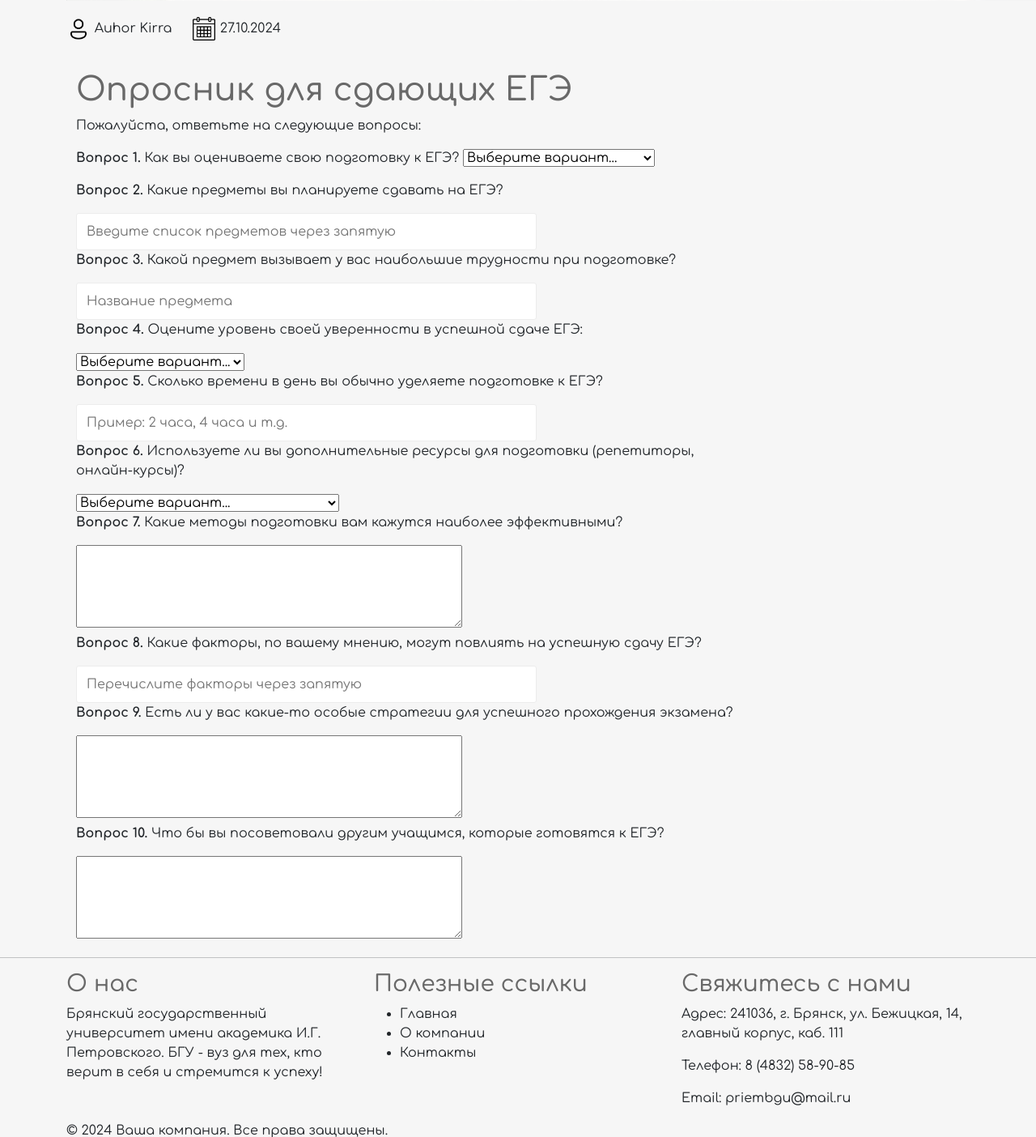
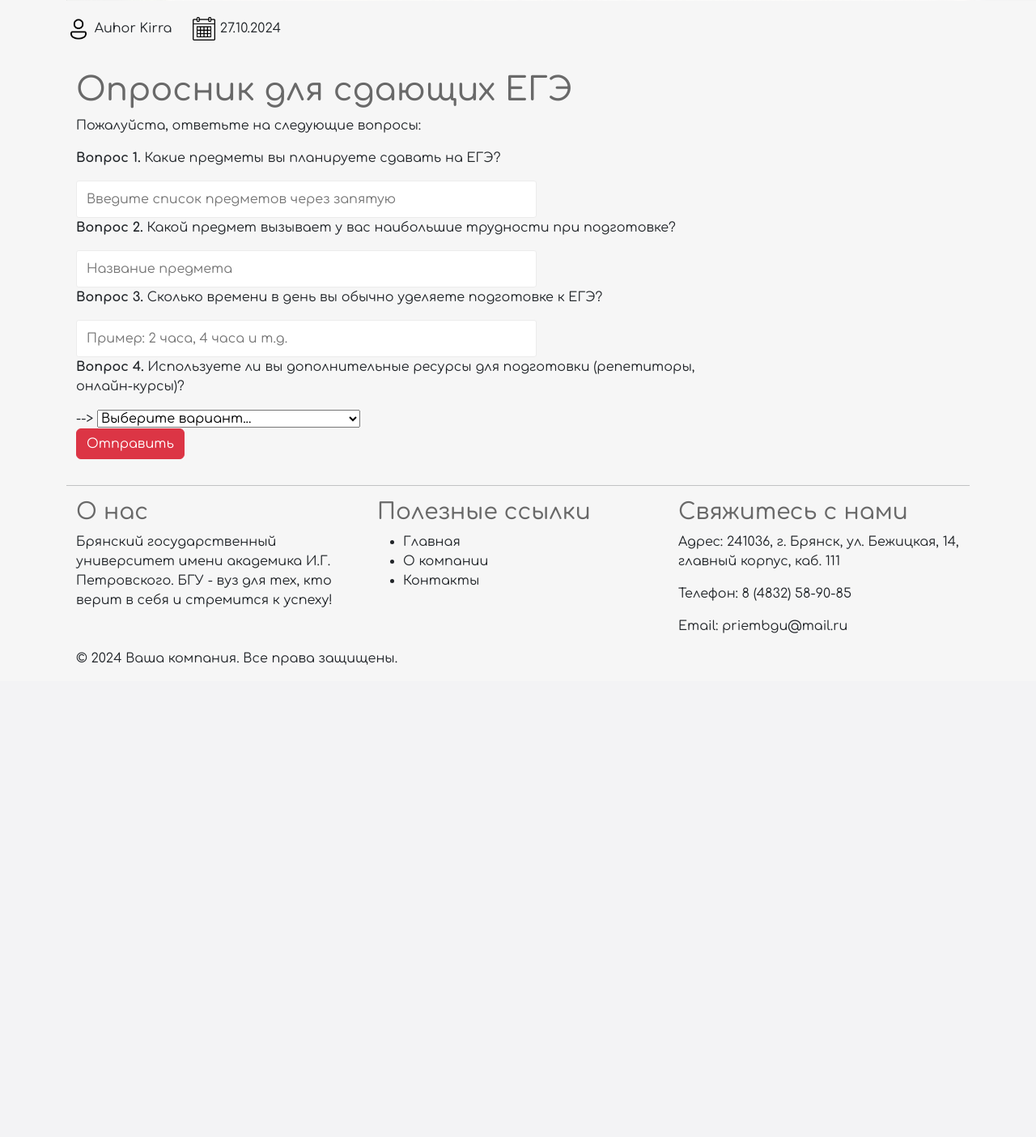
Before and after one commit to kiryalemeshev/DiplomWeb, a PHP site: page /DiplomWeb/single.php in a window 1280 px wide. Shown: the part 563-1967 px from the top of the page at 81% size. After the commit the page ends 1385 px from the top, so only its background shows below. Run offline with PHP 8.4, Linux system fonts and the light colour scheme.

Commit message:
add entry to the DB

```diff
--- /dev/null
+++ b/app/controllers/vi.php
@@ -0,0 +1,19 @@
+<?php
+include "app/database/db.php";
+
+if (isset($_POST['quest1'])) {
+    $question1 = $_POST['quest1'];
+    $question2 = $_POST['quest2'];
+    $question3 = $_POST['quest3'];
+    $question4 = $_POST['quest4'];
+
+    $post = [
+        'question1' => $question1,
+        'question2' => $question2,
+        'question3' => $question3,
+        'question4' => $question4
+    ];
+
+    $id = insert("vstup_isp",$post);
+
+}
--- a/single.php
+++ b/single.php
@@ -1,4 +1,9 @@
-<?php include("path.php"); ?>
+<?php
+    include "path.php";
+    include "app/controllers/vi.php";
+?>
+
+
 
 <!doctype html>
 <html lang="en">
@@ -57,63 +62,67 @@
             <h1>Опросник для сдающих ЕГЭ</h1>
             <p>Пожалуйста, ответьте на следующие вопросы:</p>
 
-            <form action="/submit" method="post">
-              <!-- Вопрос 1 -->
-              <p><strong>Вопрос 1.</strong> Как вы оцениваете свою подготовку к ЕГЭ?</p>
-              <select id="question1" name="question1">
-                <option value="">Выберите вариант...</option>
-                <option value="Отличная">Отличная</option>
-                <option value="Хорошая">Хорошая</option>
-                <option value="Удовлетворительная">Удовлетворительная</option>
-                <option value="Неудовлетворительная">Неудовлетворительная</option>
-              </select>
+            <form action="single.php" method="post">
+<!--                Вопрос 1 -->
+<!--              <p><strong>Вопрос 1.</strong> Как вы оцениваете свою подготовку к ЕГЭ?</p>-->
+<!--              <select id="question1" name="question1">-->
+<!--                <option value="">Выберите вариант...</option>-->
+<!--                <option value="Отличная">Отличная</option>-->
+<!--                <option value="Хорошая">Хорошая</option>-->
+<!--                <option value="Удовлетворительная">Удовлетворительная</option>-->
+<!--                <option value="Неудовлетворительная">Неудовлетворительная</option>-->
+<!--              </select>-->
 
               <!-- Вопрос 2 -->
-              <p><strong>Вопрос 2.</strong> Какие предметы вы планируете сдавать на ЕГЭ?</p>
-              <input type="text" id="question2" name="question2" placeholder="Введите список предметов через запятую">
+              <p><strong>Вопрос 1.</strong> Какие предметы вы планируете сдавать на ЕГЭ?</p>
+              <input type="text" id="question1" name="quest1" placeholder="Введите список предметов через запятую">
 
               <!-- Вопрос 3 -->
-              <p><strong>Вопрос 3.</strong> Какой предмет вызывает у вас наибольшие трудности при подготовке?</p>
-              <input type="text" id="question3" name="question3" placeholder="Название предмета">
+              <p><strong>Вопрос 2.</strong> Какой предмет вызывает у вас наибольшие трудности при подготовке?</p>
+              <input type="text" id="question2" name="quest2" placeholder="Название предмета">
 
-              <!-- Вопрос 4 -->
-              <p><strong>Вопрос 4.</strong> Оцените уровень своей уверенности в успешной сдаче ЕГЭ:</p>
-              <select id="question4" name="question4">
-                <option value="">Выберите вариант...</option>
-                <option value="Очень уверен">Очень уверен</option>
-                <option value="Довольно уверен">Довольно уверен</option>
-                <option value="Не очень уверен">Не очень уверен</option>
-                <option value="Совсем не уверен">Совсем не уверен</option>
-              </select>
+<!--              Вопрос 4 -->
+<!--              <p><strong>Вопрос 4.</strong> Оцените уровень своей уверенности в успешной сдаче ЕГЭ:</p>-->
+<!--              <select id="question4" name="question4">-->
+<!--                <option value="">Выберите вариант...</option>-->
+<!--                <option value="Очень уверен">Очень уверен</option>-->
+<!--                <option value="Довольно уверен">Довольно уверен</option>-->
+<!--                <option value="Не очень уверен">Не очень уверен</option>-->
+<!--                <option value="Совсем не уверен">Совсем не уверен</option>-->
+<!--              </select>-->
 
               <!-- Вопрос 5 -->
-              <p><strong>Вопрос 5.</strong> Сколько времени в день вы обычно уделяете подготовке к ЕГЭ?</p>
-              <input type="text" id="question5" name="question5" placeholder="Пример: 2 часа, 4 часа и т.д.">
+              <p><strong>Вопрос 3.</strong> Сколько времени в день вы обычно уделяете подготовке к ЕГЭ?</p>
+              <input type="text" id="question3" name="quest3" placeholder="Пример: 2 часа, 4 часа и т.д.">
 
-              <!-- Вопрос 6 -->
-              <p><strong>Вопрос 6.</strong> Используете ли вы дополнительные ресурсы для подготовки (репетиторы, онлайн-курсы)?</p>
-              <select id="question6" name="question6">
+                <!-- Вопрос 6 -->
+            <p><strong>Вопрос 4.</strong> Используете ли вы дополнительные ресурсы для подготовки (репетиторы, онлайн-курсы)?</p>-->
+             <select id="question4" name="quest4">
                 <option value="">Выберите вариант...</option>
                 <option value="Да, репетитор">Да, репетитор</option>
                 <option value="Да, онлайн-курсы">Да, онлайн-курсы</option>
                 <option value="Нет, готовлюсь самостоятельно">Нет, готовлюсь самостоятельно</option>
               </select>
 
-              <!-- Вопрос 7 -->
-              <p><strong>Вопрос 7.</strong> Какие методы подготовки вам кажутся наиболее эффективными?</p>
-              <textarea id="question7" name="question7" rows="4" cols="50"></textarea>
+<!--               Вопрос 7 -->
+<!--              <p><strong>Вопрос 7.</strong> Какие методы подготовки вам кажутся наиболее эффективными?</p>-->
+<!--              <textarea id="question7" name="question7" rows="4" cols="50"></textarea>-->
+<!---->
+<!--              Вопрос 8 -->
+<!--              <p><strong>Вопрос 8.</strong> Какие факторы, по вашему мнению, могут повлиять на успешную сдачу ЕГЭ?</p>-->
+<!--              <input type="text" id="question8" name="question8" placeholder="Перечислите факторы через запятую">-->
+<!---->
+<!--              Вопрос 9 -->
+<!--              <p><strong>Вопрос 9.</strong> Есть ли у вас какие-то особые стратегии для успешного прохождения экзамена?</p>-->
+<!--              <textarea id="question9" name="question9" rows="4" cols="50"></textarea>-->
+<!---->
+<!--              Вопрос 10 -->
+<!--              <p><strong>Вопрос 10.</strong> Что бы вы посоветовали другим учащимся, которые готовятся к ЕГЭ?</p>-->
+<!--              <textarea id="question10" name="question10" rows="4" cols="50"></textarea>-->
 
-              <!-- Вопрос 8 -->
-              <p><strong>Вопрос 8.</strong> Какие факторы, по вашему мнению, могут повлиять на успешную сдачу ЕГЭ?</p>
-              <input type="text" id="question8" name="question8" placeholder="Перечислите факторы через запятую">
-
-              <!-- Вопрос 9 -->
-              <p><strong>Вопрос 9.</strong> Есть ли у вас какие-то особые стратегии для успешного прохождения экзамена?</p>
-              <textarea id="question9" name="question9" rows="4" cols="50"></textarea>
-
-              <!-- Вопрос 10 -->
-              <p><strong>Вопрос 10.</strong> Что бы вы посоветовали другим учащимся, которые готовятся к ЕГЭ?</p>
-              <textarea id="question10" name="question10" rows="4" cols="50"></textarea>
+                <div class="w-100"></div>
+                <div class="mb-3 col-12 col-md-4">
+                    <button type="submit" class="btn btn-danger" name="button-sub">Отправить</button>
             </form>
           </div>
 
```
